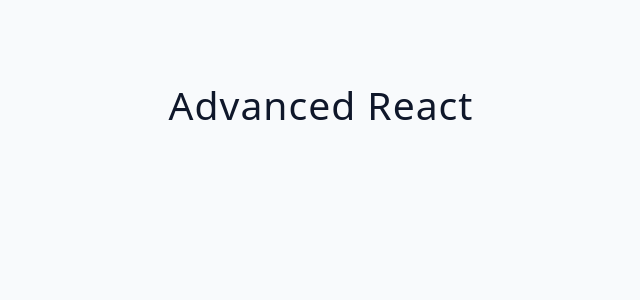
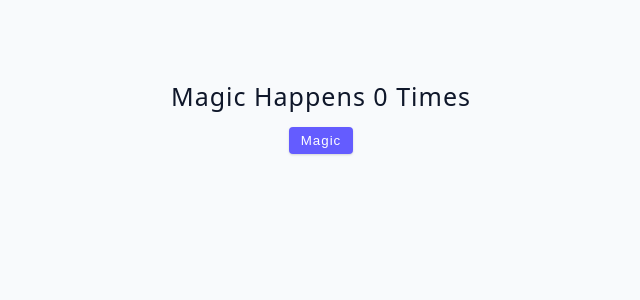
Before and after one commit to skyiekoltepatil/learning-react-JS-2025, a React (Vite) app in the folder react-hooks/: page / in a window 1280 px wide. Shown: the top 300 px of the page, without its empty margins (319-959 px from the left). Built offline with nearby package versions, Linux system fonts and the light colour scheme.

Commit message:
session 6 lecture 81
use state fundamental

```diff
--- a/react-hooks/src/App.jsx
+++ b/react-hooks/src/App.jsx
@@ -1,7 +1,10 @@
+
+import Starter from './tutorial/01-useState/starter/02-useState-basics';
+
 function App() {
   return (
     <div className='container'>
-      <h2>Advanced React</h2>
+      <Starter ></Starter >
     </div>
   );
 }
--- a/react-hooks/src/tutorial/01-useState/starter/02-useState-basics.jsx
+++ b/react-hooks/src/tutorial/01-useState/starter/02-useState-basics.jsx
@@ -1,5 +1,24 @@
+
+import { useState } from 'react';
+
 const UseStateBasics = () => {
-  return <h2>useState basics</h2>;
+
+
+  const [count, setCount] = useState(0);
+  const handleClick = () => {
+    setCount(count + 1);
+
+
+  };
+  return (
+    <div>
+      <h4>magic happens {count} times</h4>
+      <button className='btn' onClick={handleClick}>
+        magic
+      </button>
+    </div>
+  );
 };
 
+
 export default UseStateBasics;
```
Also changed, not shown: react-hooks/src/tutorial/01-useState/starter/01-error-example.jsx (+12 -1 lines), 1 other file (tests, documents, lock files or other folders).
